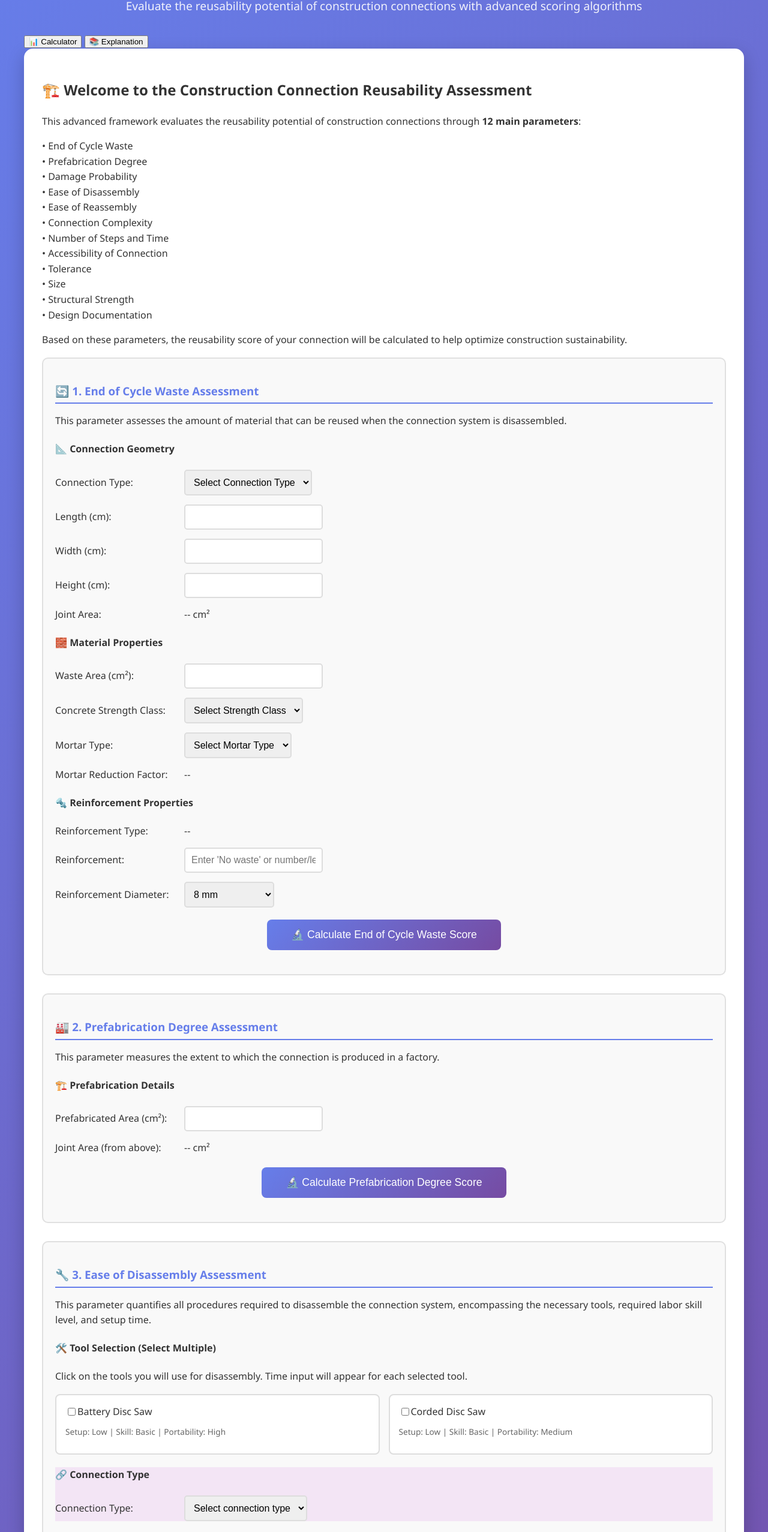
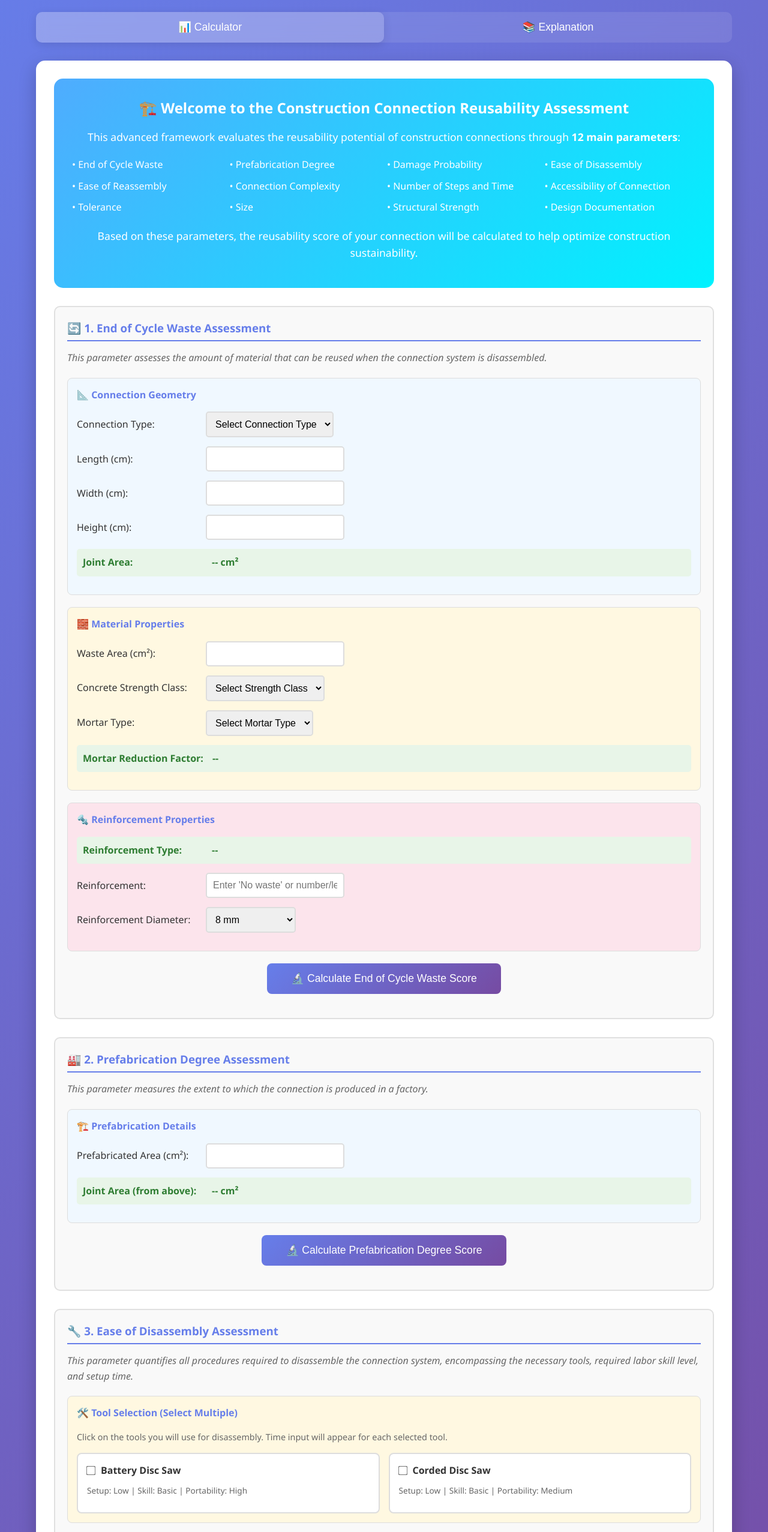
Before and after one commit to charliefrigeri/Reusability-Index-, a plain HTML site: page index.html in a window 1280 px wide. Shown: the part 135-2689 px from the top of the page at 60% size. Drawn offline with Linux system fonts and the light colour scheme; files that its build step writes are made by us from their sources; files whose address does not match are found by name.

Commit message:
Update styles.css

```diff
--- a/css/styles.css
+++ b/css/styles.css
@@ -1,12 +1,15 @@
-/* Global Styles */
+* {
+    margin: 0;
+    padding: 0;
+    box-sizing: border-box;
+}
+
 body {
     font-family: 'Segoe UI', Tahoma, Geneva, Verdana, sans-serif;
     line-height: 1.6;
     color: #333;
     background: linear-gradient(135deg, #667eea 0%, #764ba2 100%);
     min-height: 100vh;
-    margin: 0;
-    padding: 0;
 }
 
 .container {
@@ -32,11 +35,78 @@ body {
     opacity: 0.9;
 }
 
+.nav-tabs {
+    display: flex;
+    background: rgba(255,255,255,0.1);
+    border-radius: 10px;
+    margin-bottom: 30px;
+    backdrop-filter: blur(10px);
+}
+
+.nav-tab {
+    flex: 1;
+    padding: 15px;
+    text-align: center;
+    background: none;
+    border: none;
+    color: white;
+    font-size: 1.1em;
+    cursor: pointer;
+    transition: all 0.3s ease;
+    border-radius: 10px;
+}
+
+.nav-tab.active {
+    background: rgba(255,255,255,0.2);
+    box-shadow: 0 4px 15px rgba(0,0,0,0.1);
+}
+
+.nav-tab:hover {
+    background: rgba(255,255,255,0.15);
+}
+
 .content {
     background: white;
     border-radius: 15px;
     padding: 30px;
     box-shadow: 0 10px 30px rgba(0,0,0,0.2);
+    backdrop-filter: blur(10px);
+    min-height: 600px;
+}
+
+.tab-content {
+    display: none;
+}
+
+.tab-content.active {
+    display: block;
+}
+
+/* Welcome Section */
+.welcome-section {
+    background: linear-gradient(135deg, #4facfe 0%, #00f2fe 100%);
+    color: white;
+    padding: 30px;
+    border-radius: 15px;
+    margin-bottom: 30px;
+    text-align: center;
+}
+
+.welcome-section h2 {
+    margin-bottom: 15px;
+}
+
+.welcome-section p {
+    font-size: 1.1em;
+    margin: 15px 0;
+}
+
+.parameters-grid {
+    display: grid;
+    grid-template-columns: repeat(auto-fit, minmax(250px, 1fr));
+    gap: 10px;
+    margin: 20px 0;
+    text-align: left;
 }
 
 /* Form Sections */
@@ -55,10 +125,100 @@ body {
     padding-bottom: 5px;
 }
 
-.info-text {
+.section-description {
+    margin-bottom: 20px;
+    color: #666;
+    font-style: italic;
+}
+
+/* Subsections */
+.subsection {
+    background: white;
+    padding: 15px;
+    border-radius: 8px;
+    margin-bottom: 20px;
+    border: 1px solid #ddd;
+}
+
+.geometry-section {
+    background: #f0f8ff;
+}
+
+.material-section {
+    background: #fff8e1;
+}
+
+.reinforcement-section {
+    background: #fce4ec;
+}
+
+.prefab-section {
+    background: #f0f8ff;
+}
+
+.tool-section {
+    background: #fff8e1;
+}
+
+.connection-section {
+    background: #f3e5f5;
+}
+
+.sub-params-section {
+    background: #e8f5e8;
+}
+
+.tool-props-section {
+    background: #e1f5fe;
+}
+
+.subsection h4 {
     margin-bottom: 15px;
-    color: #666;
-    font-size: 0.9em;
+    color: #667eea;
+}
+
+/* Form Groups */
+.form-group {
+    margin-bottom: 15px;
+    display: flex;
+    align-items: center;
+    gap: 15px;
+}
+
+.form-group label {
+    min-width: 200px;
+    font-weight: 500;
+}
+
+.form-group input, .form-group select {
+    padding: 10px;
+    border: 2px solid #ddd;
+    border-radius: 5px;
+    font-size: 1em;
+    min-width: 150px;
+}
+
+.form-group input:focus, .form-group select:focus {
+    outline: none;
+    border-color: #667eea;
+    box-shadow: 0 0 5px rgba(102, 126, 234, 0.3);
+}
+
+.result-display {
+    background: #e8f5e8;
+    padding: 10px;
+    border-radius: 5px;
+    margin-top: 15px;
+}
+
+.result-display label {
+    font-weight: bold;
+    color: #2e7d32;
+}
+
+.result-display span {
+    font-weight: bold;
+    color: #2e7d32;
 }
 
 /* Tool Grid */
@@ -72,21 +232,19 @@ body {
     border: 2px solid #ddd;
     border-radius: 8px;
     padding: 15px;
-    background: #fff;
+    background: white;
+    transition: all 0.3s ease;
     cursor: pointer;
-    transition: all 0.3s;
-    position: relative;
 }
 
 .tool-item:hover {
-    border-color: #667eea;
-    box-shadow: 0 2px 8px rgba(102,126,234,0.2);
+    border-color: #bbb;
 }
 
 .tool-item.selected {
     border-color: #667eea;
     background: #f8f9ff;
-    box-shadow: 0 2px 8px rgba(102,126,234,0.2);
+    box-shadow: 0 2px 8px rgba(102, 126, 234, 0.2);
 }
 
 .tool-header {
@@ -95,12 +253,12 @@ body {
     margin-bottom: 10px;
 }
 
-.tool-checkbox {
+.tool-header input[type="checkbox"] {
     margin-right: 10px;
     transform: scale(1.2);
 }
 
-.tool-label {
+.tool-header label {
     font-weight: bold;
     cursor: pointer;
     flex: 1;
@@ -127,79 +285,19 @@ body {
 
 .time-input input {
     width: 100%;
-    padding: 5px;
+    padding: 8px;
     border: 1px solid #ccc;
     border-radius: 3px;
+    box-sizing: border-box;
 }
 
-/* Form Groups */
-.form-group {
+.tool-instruction {
     margin-bottom: 15px;
-    display: flex;
-    align-items: center;
-    gap: 15px;
+    color: #666;
+    font-size: 0.9em;
 }
 
-.form-group label {
-    min-width: 200px;
-    font-weight: 500;
-}
-
-.form-group input,
-.form-group select {
-    padding: 10px;
-    border: 2px solid #ddd;
-    border-radius: 5px;
-    font-size: 1em;
-    min-width: 150px;
-}
-
-.form-group input:focus,
-.form-group select:focus {
-    outline: none;
-    border-color: #667eea;
-    box-shadow: 0 0 5px rgba(102, 126, 234, 0.3);
-}
-
-/* Connection Section */
-.connection-section {
-    background: #f3e5f5;
-}
-
-/* Sub-parameters Display */
-.sub-parameters-display {
-    background: #e8f5e8;
-    padding: 15px;
-    border-radius: 8px;
-    margin-bottom: 20px;
-}
-
-.sub-parameters-display h4 {
-    color: #2e7d32;
-    margin-bottom: 15px;
-}
-
-/* Tool Properties Display */
-.tool-properties-display {
-    background: #e1f5fe;
-    padding: 15px;
-    border-radius: 8px;
-    margin-bottom: 20px;
-}
-
-.tool-properties-display h4 {
-    color: #0277bd;
-    margin-bottom: 15px;
-}
-
-.tool-property-item {
-    margin: 10px 0;
-    padding: 10px;
-    background: rgba(102, 126, 234, 0.1);
-    border-radius: 5px;
-}
-
-/* Button Container */
+/* Buttons */
 .button-container {
     text-align: center;
     margin: 20px 0;
@@ -231,22 +329,19 @@ body {
 }
 
 .results h4 {
-    margin-top: 0;
-    font-size: 1.5em;
+    margin-bottom: 15px;
 }
 
 .score-display {
-    font-size: 2em;
+    font-size: 1.5em;
     font-weight: bold;
     text-align: center;
     margin: 20px 0;
 }
 
 .result-details {
-    background: rgba(255,255,255,0.2);
-    padding: 15px;
-    border-radius: 8px;
     margin-top: 15px;
+    font-size: 0.9em;
 }
 
 /* Utility Classes */
@@ -254,7 +349,50 @@ body {
     display: none !important;
 }
 
-/* Responsive */
+/* Placeholder Section */
+.placeholder-section {
+    background: #f5f5f5;
+    border: 2px dashed #ccc;
+    text-align: center;
+    padding: 40px;
+    color: #999;
+}
+
+/* Explanation Content */
+.explanation-content {
+    line-height: 1.8;
+}
+
+.explanation-content h2 {
+    color: #667eea;
+    margin: 30px 0 15px 0;
+    border-left: 4px solid #667eea;
+    padding-left: 15px;
+}
+
+.explanation-content h3 {
+    color: #764ba2;
+    margin: 20px 0 10px 0;
+}
+
+.explanation-content ul {
+    margin: 10px 0;
+    padding-left: 20px;
+}
+
+.explanation-content li {
+    margin: 5px 0;
+}
+
+.formula {
+    background: #f0f0f0;
+    padding: 15px;
+    border-radius: 5px;
+    font-family: 'Courier New', monospace;
+    margin: 10px 0;
+}
+
+/* Responsive Design */
 @media (max-width: 768px) {
     .form-group {
         flex-direction: column;
@@ -263,13 +401,26 @@ body {
 
     .form-group label {
         min-width: auto;
+        margin-bottom: 5px;
+    }
+
+    .nav-tabs {
+        flex-direction: column;
     }
 
     .container {
         padding: 10px;
     }
 
+    .header h1 {
+        font-size: 2em;
+    }
+
     .tool-grid {
         grid-template-columns: 1fr;
     }
+
+    .parameters-grid {
+        grid-template-columns: 1fr;
+    }
 }
```
